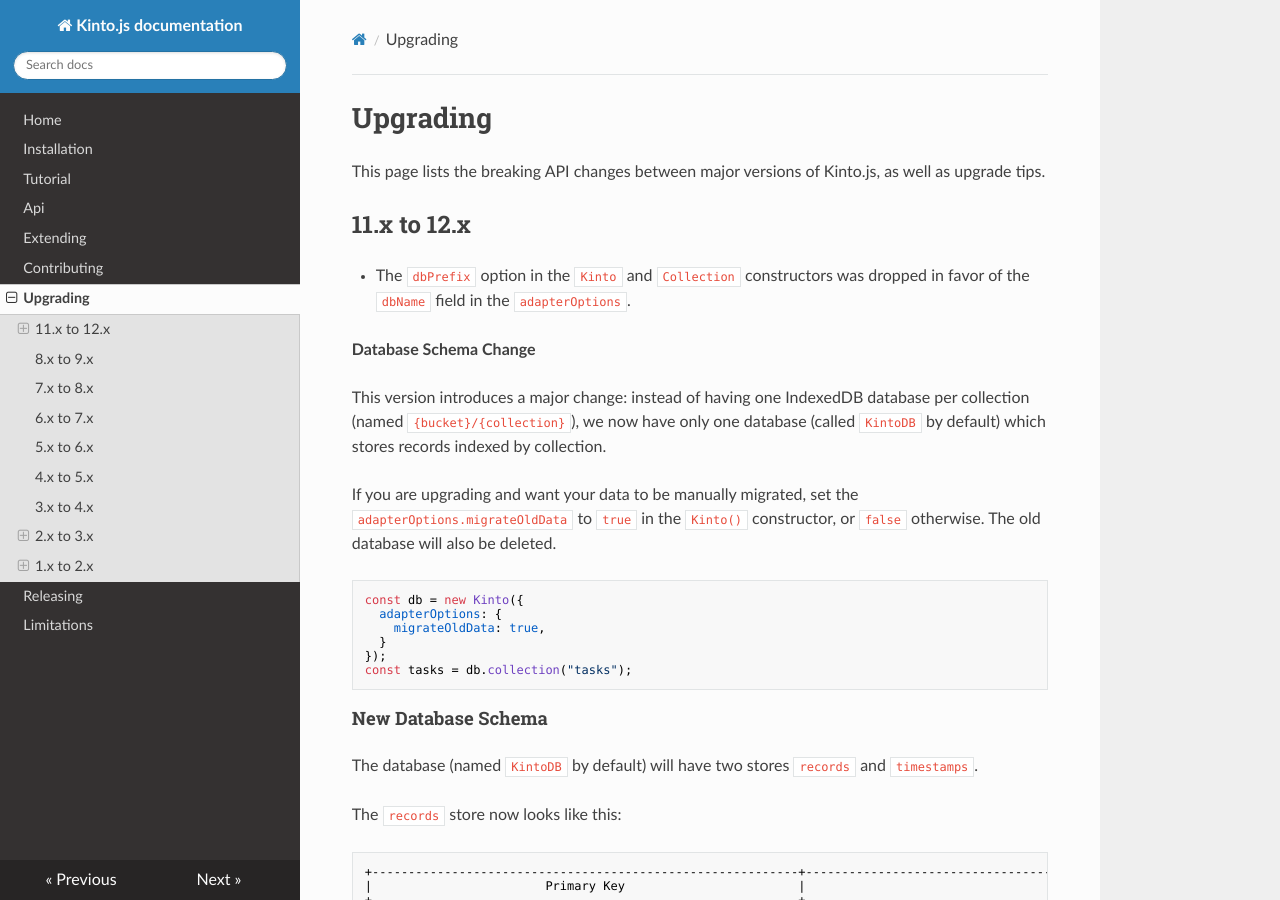
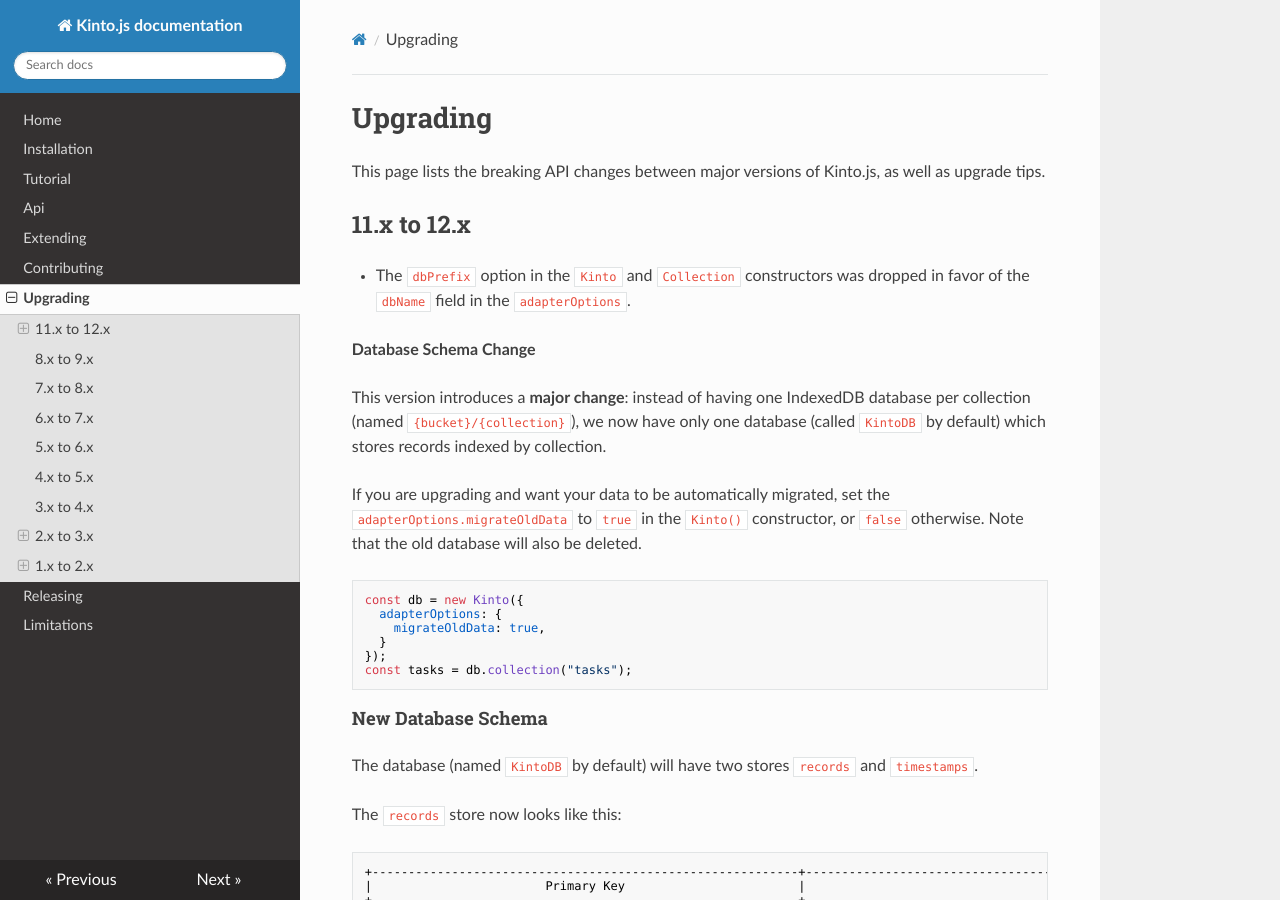
Before and after one commit to Kinto/kinto.js, an MkDocs documentation site: the page built from docs/upgrading.md, in a window 1280 px wide and 900 px high. Built offline with MkDocs 1.6.1, drawn with Linux system fonts in a browser that asks for light colours; nearby versions of some CDN libraries; old or Windows-style settings are respelled for this version of MkDocs.

Commit message:
Fix upgrade notes

````diff
--- a/docs/upgrading.md
+++ b/docs/upgrading.md
@@ -8,10 +8,9 @@
 
 **Database Schema Change**
 
-This version introduces a major change: instead of having one IndexedDB database per collection (named `{bucket}/{collection}`), we now have only one database (called `KintoDB` by default) which stores records indexed by collection.
+This version introduces a **major change**: instead of having one IndexedDB database per collection (named `{bucket}/{collection}`), we now have only one database (called `KintoDB` by default) which stores records indexed by collection.
 
-If you are upgrading and want your data to be manually migrated, set the `adapterOptions.migrateOldData` to `true` in the `Kinto()` constructor, or `false` otherwise.
-The old database will also be deleted.
+If you are upgrading and want your data to be automatically migrated, set the `adapterOptions.migrateOldData` to `true` in the `Kinto()` constructor, or `false` otherwise. Note that the old database will also be deleted.
 
 ```js
 const db = new Kinto({
````
Also changed, not shown: 1 other file.
